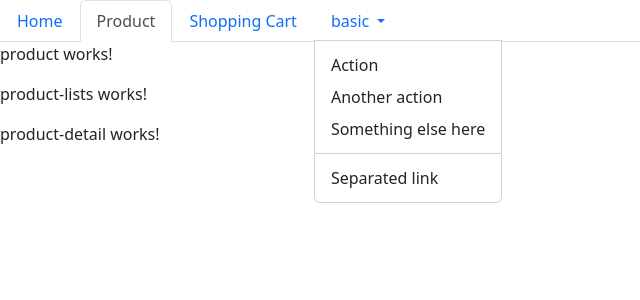
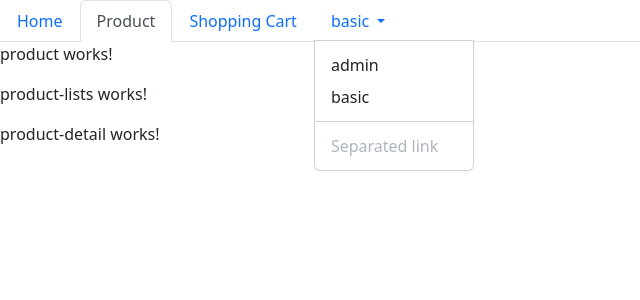
Before and after one commit to PsinaYJJJ/my-e-com-app, an Angular app: page /product in a window 1280 px wide. Both pictures are taken after a click on the button "basic". Shown: the top 300 px of the page, without its empty margins (0-640 px from the left). Built offline with nearby package versions, Linux system fonts and the light colour scheme.

Commit message:
update dropdown user header

```diff
--- a/src/app/header/header.component.html
+++ b/src/app/header/header.component.html
@@ -18,11 +18,12 @@
         </a>
         <ul class="dropdown-menu"
             [ngClass]="{show : this.toggleDropdown}">
-            <li><a class="dropdown-item" >Action</a></li>
-            <li><a class="dropdown-item" >Another action</a></li>
-            <li><a class="dropdown-item" >Something else here</a></li>
+            <li
+            *ngFor="let type of userTypeList"
+            (click)="onSelect(type)">
+            <a class="dropdown-item">{{type}}</a></li>
             <li><hr class="dropdown-divider"></li>
-            <li><a class="dropdown-item" >Separated link</a></li>
+            <li><a class="dropdown-item disabled" >Separated link</a></li>
         </ul>
     </li>
 </ul>
--- a/src/app/header/header.component.ts
+++ b/src/app/header/header.component.ts
@@ -1,4 +1,5 @@
 import { Component, OnInit } from '@angular/core';
+import { Subscription } from 'rxjs';
 import { UserType } from '../enum/user-type.enum';
 import { User } from '../models/user.model';
 import { UserService } from '../services/user.service';
@@ -11,6 +12,11 @@ import { UserService } from '../services/user.service';
 export class HeaderComponent implements OnInit {
   public toggleDropdown:boolean = false
   public user:User
+  public userTypeList:string[] = [
+    UserType[0],
+    UserType[1]
+  ]
+  private userChanged$ : Subscription;
   get UserType(){
     return UserType
   }
@@ -19,10 +25,30 @@ export class HeaderComponent implements OnInit {
 
   ngOnInit(): void {
     this.user = this.userService.getUser()
+    this.userChanged$ = this.userService.userChanged.subscribe(
+      (user:User) => {
+        this.user = user
+      }
+    )
+  }
+
+  ngOnDestroy(){
+    this.userChanged$?.unsubscribe()
   }
 
   onToggleDropdown(event: Event){
-    console.log('event', event)
+    // console.log('event', event)
     this.toggleDropdown = !this.toggleDropdown
   }
+  onSelect(type:string){
+    switch (type) {
+      case UserType[0]:
+        this.user.userType = UserType.admin
+        break;
+      case UserType[1]:
+        this.user.userType = UserType.basic
+        break;
+    }
+    this.userService.changeUser(this.user)
+  }
 }
```
